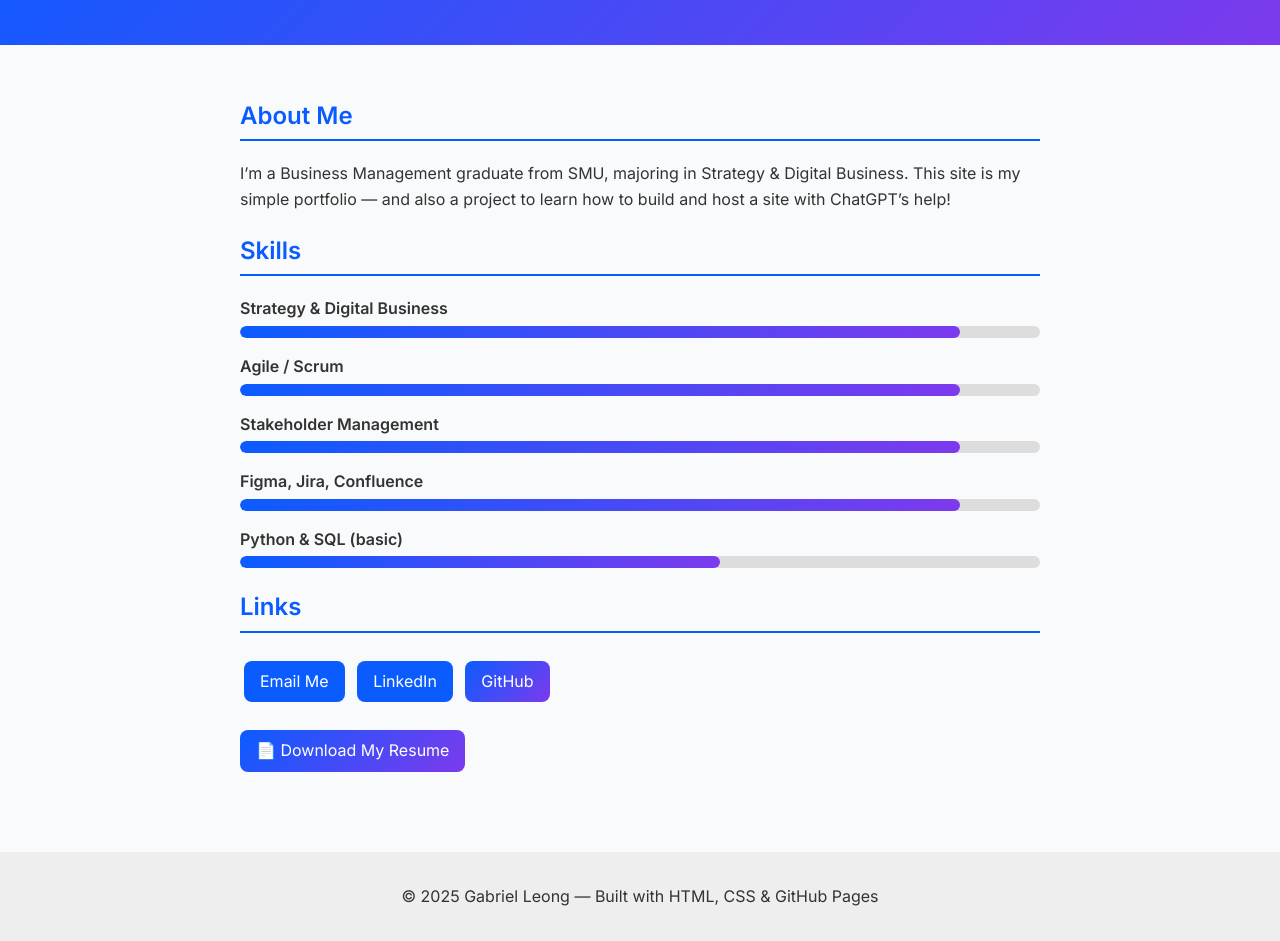
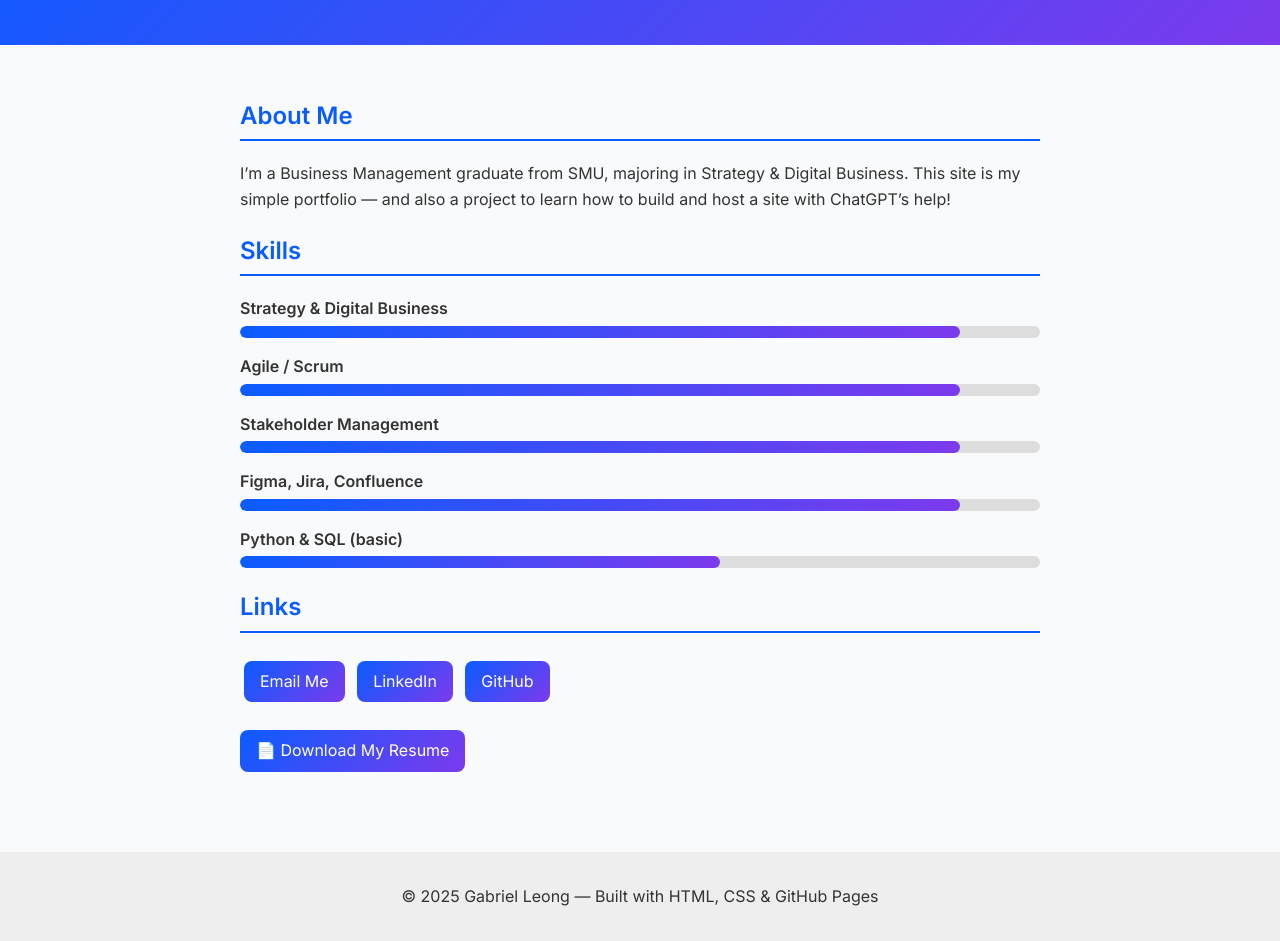
Before and after one commit to gabrieleongsy/gabrieleongsy.github.io, a plain HTML site: page index.html in a window 1280 px wide. Shown: the part 128-1069 px from the top of the page. Drawn offline with Linux system fonts and the light colour scheme.

Commit message:
button fix

```diff
--- a/index.html
+++ b/index.html
@@ -52,8 +52,8 @@
     <section id="links">
       <h2>Links</h2>
       <p>
-        <a href="mailto:gabrieleongsy@gmail.com" class="btn">Email Me</a>
-        <a href="https://www.linkedin.com/in/gabriel-leong-sheng-yi/" class="btn">LinkedIn</a>
+        <a href="mailto:gabrieleongsy@gmail.com" class="btn-gradient">Email Me</a>
+        <a href="https://www.linkedin.com/in/gabriel-leong-sheng-yi/" class="btn-gradient">LinkedIn</a>
         <a href="https://github.com/gabrieleongsy" class="btn-gradient">GitHub</a>
       </p>
       <p>
```
